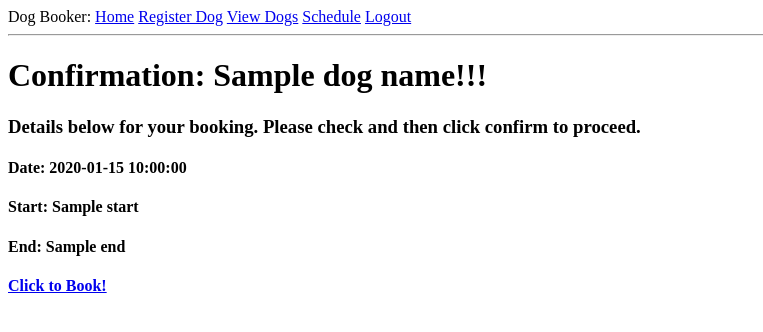
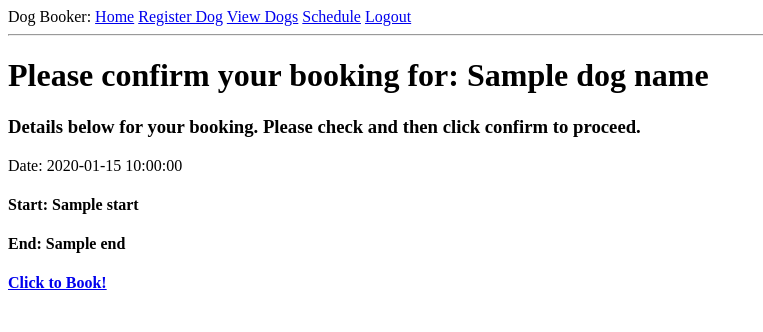
Before and after one commit to cruzzoe/doggy_book, a Python web app: template app/templates/book_slot.html in a window 1280 px wide. Shown: the top 332 px of the page, without its empty margins (0-763 px from the left). Run offline with Jinja, Linux system fonts and the light colour scheme; the template is opened without the code that fills it: most values are stand-ins (such as "Sample title", 1, 10 or a date in 2020).

Commit message:
Make the booking user of a slot part of the info saved in Slots table

```diff
--- a/app/models.py
+++ b/app/models.py
@@ -13,6 +13,7 @@ class User(UserMixin, db.Model):
     email = db.Column(db.String(120), index=True, unique=True)
     password_hash = db.Column(db.String(128))
     dogs = db.relationship('Dog', backref='owner', lazy='dynamic')
+    booking_slot = db.relationship('Slot', backref='booker', lazy='dynamic')
 
     def __repr__(self):
         return '<User {}>'.format(self.username)
@@ -44,6 +45,7 @@ class Slot(db.Model):
     status = db.Column(db.String(140))
     # user_id = db.Column(db.Integer, db.ForeignKey('user.id'))
     dog_name = db.Column(db.Integer, db.ForeignKey('dog.id'))
+    booking_user = db.Column(db.Integer, db.ForeignKey('user.id'))
     timestamp = db.Column(db.DateTime, index=True, default=datetime.utcnow)
 
     def __repr__(self):
--- a/app/templates/book_slot.html
+++ b/app/templates/book_slot.html
@@ -3,15 +3,15 @@
 {% block content %}
     <html>
         <head>
-            <h1>Confirmation: {{ dog_name }}!!!</h1>
+            <h1>Please confirm your booking for: {{ dog_name }}</h1>
             <title>{{ title }} - Dog Booker</title>
         </head>
         <body>
             <h3>Details below for your booking. Please check and then click confirm to proceed.</h3>
-            <h4>Date: {{ slot.date }}</h4>
+            <p>Date: {{ slot.date }}</p>
             <h4>Start: {{ slot.start }}</h4>
             <h4>End: {{ slot.end }}</h4>
-            <h4><a href="{{ url_for('confirmed', slot=slot) }}">Click to Book!</a></h4>
+            <h4><a href="{{ url_for('confirmed', slot=slot.id) }}">Click to Book!</a></h4>
 
         </body>
     </html>
```
Also changed, not shown: app/routes.py (+7 -3 lines).
